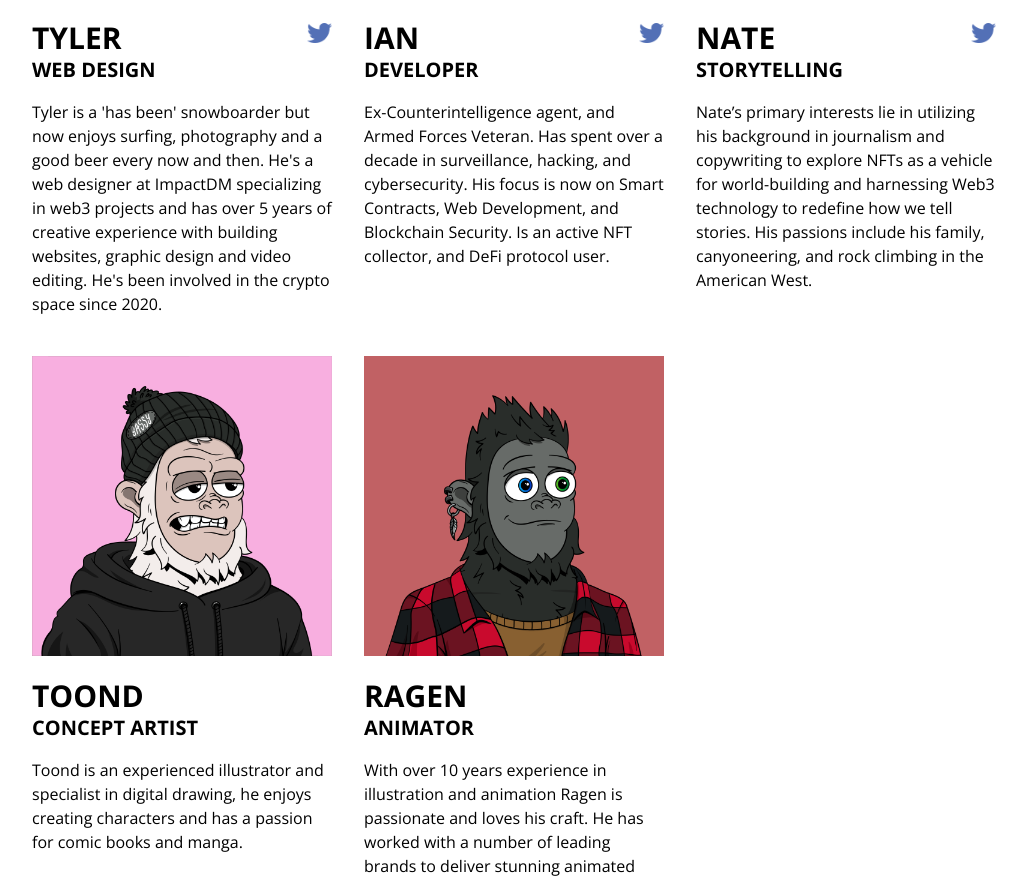
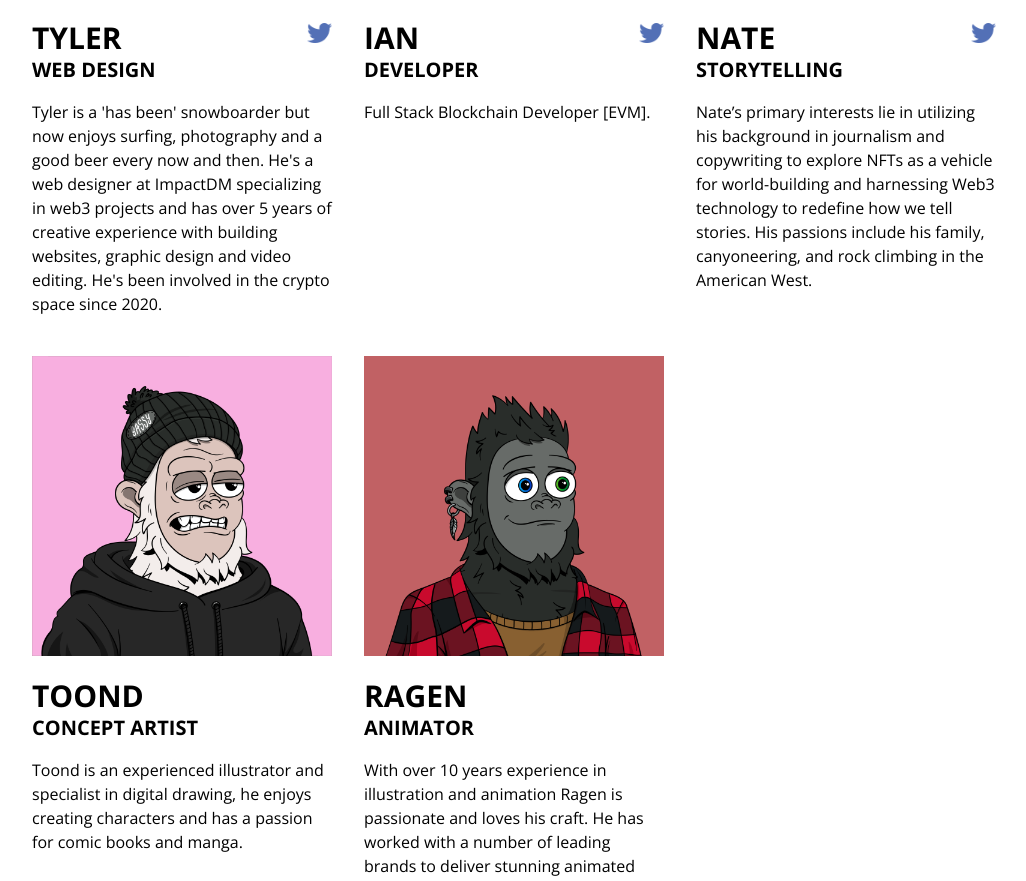
Before and after one commit to 0xIanB/shredding-sassy, a Next.js app: page /team in a window 1280 px wide. Shown: the part 2182-3063 px from the top of the page, without its empty margins (64-1090 px from the left). Built offline with nearby package versions, Linux system fonts and the light colour scheme; a web font is replaced by a local one.

Commit message:
carousel updated

```diff
--- a/components/CarouselHolder.jsx
+++ b/components/CarouselHolder.jsx
@@ -42,7 +42,7 @@ const CarouselHolder = () => {
       {/* Carousel */}
       <div className="flex w-full">
       <div className='mt-10 overflow-hidden w-[100%]' ref={viewportRef}>
-        <div className="flex cursor-grab ml-3 sm:ml-8 md:ml-12">
+        <div className="flex cursor-grab ml-4 sm:ml-8 md:ml-12">
           <div className="flex items-end shrink-0 pr-14">
             <Image
               src={image6}
--- a/package.json
+++ b/package.json
@@ -12,7 +12,7 @@
     "@chakra-ui/react": "^2.3.6",
     "@emotion/react": "^11.10.4",
     "@emotion/styled": "^11.10.4",
-    "embla-carousel-react": "^7.0.3",
+    "embla-carousel-react": "^6.2.0",
     "framer-motion": "^7.6.1",
     "next": "12.3.1",
     "react": "18.2.0",
--- a/pages/team.js
+++ b/pages/team.js
@@ -523,7 +523,7 @@ const team = () => {
               </div>
               {/* Description */}
               <div className='flex'>
-                <p>{"Ex-Counterintelligence agent, and Armed Forces Veteran. Has spent over a decade in surveillance, hacking, and cybersecurity. His focus is now on Smart Contracts, Web Development, and Blockchain Security. Is an active NFT collector, and DeFi protocol user."} </p>
+                <p>{"Full Stack Blockchain Developer [EVM]."} </p>
               </div>
             </div>
             {/* Card */}
```
